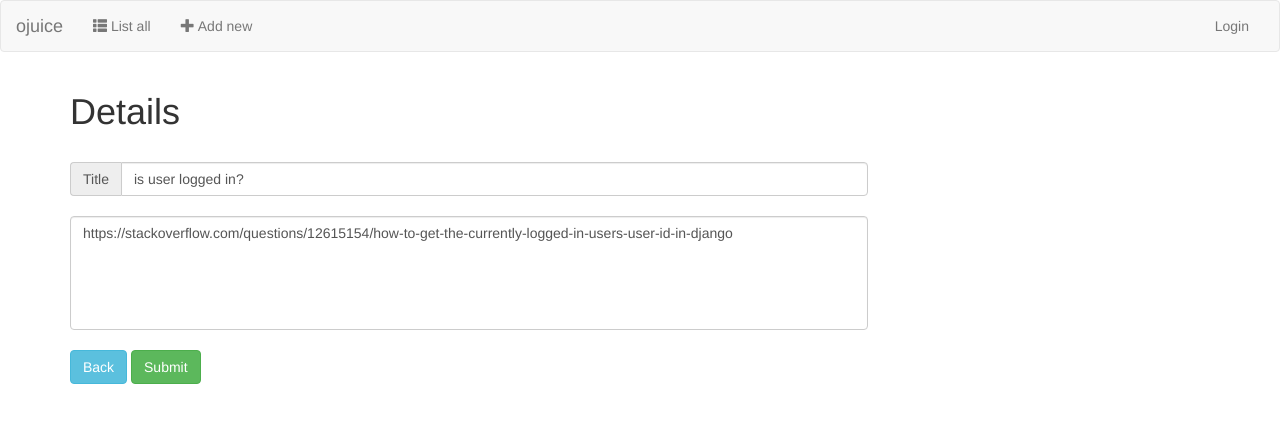
After one commit to paulbellmann/ojuice, a Django app: page /blog/detail/25/ in a window 1280 px wide. The commit adds this page. Shown: the top 423 px of the page. Run offline with Django 3.2, Linux system fonts and the light colour scheme; data comes from the database, SQL or seed files in the repository; both versions use the stored data as it was after the commit; some libraries are stand-ins or nearby versions.

Commit message:
+ blog attempt is now a todo list

```diff
--- a/blog/admin.py
+++ b/blog/admin.py
@@ -3,4 +3,7 @@ from __future__ import unicode_literals
 
 from django.contrib import admin
 
+from .models import Todo
+
 # Register your models here.
+admin.site.register(Todo)
--- a/blog/models.py
+++ b/blog/models.py
@@ -1,6 +1,15 @@
 # -*- coding: utf-8 -*-
 from __future__ import unicode_literals
+from datetime import datetime
 
 from django.db import models
 
 # Create your models here.
+
+class Todo(models.Model):
+    title = models.CharField(max_length=30)
+    body = models.CharField(max_length=255)
+    created_at = models.DateTimeField(default=datetime.now, blank=True)
+
+    def __str__(self):
+        return self.title
--- a/blog/static/css/style.css
+++ b/blog/static/css/style.css
@@ -0,0 +1,16 @@
+#left_pencil {
+    padding-right: 5px;
+    text-decoration: none;
+}
+
+.list-group, .insert_form, .messages {
+    max-width: 70%;
+}
+
+#log_in_form{
+    max-width: 30%
+}
+
+textarea {
+    resize: none;
+}
--- /dev/null
+++ b/blog/static/js/init.js
@@ -0,0 +1,3 @@
+$(function() {
+    console.log('ready!');
+});
--- a/blog/templates/base.html
+++ b/blog/templates/base.html
@@ -13,6 +13,7 @@
         <!-- Latest compiled and minified JavaScript -->
         <script src='https://maxcdn.bootstrapcdn.com/bootstrap/3.3.7/js/bootstrap.min.js' integrity='sha384-Tc5IQib027qvyjSMfHjOMaLkfuWVxZxUPnCJA7l2mCWNIpG9mGCD8wGNIcPD7Txa' crossorigin='anonymous'></script>
         <link rel="stylesheet" href="{% static 'css/style.css' %}" />
+        <script src="{% static 'js/init.js' %}"></script>
     </head>
 
     <body>
--- /dev/null
+++ b/blog/templates/detail.html
@@ -0,0 +1,23 @@
+{% extends 'base.html' %}
+
+{% block title %}
+    {{ title }}
+{% endblock title %}
+
+{% block content %}
+<div class="container">
+    <h1>{{ title }}</h1>
+    <br>
+    <form class="insert_form" action="{% url 'modify' details.id %}">
+        <div class="input-group">
+          <span class="input-group-addon" id="basic-addon1">Title</span>
+          <input name="title" type="text" class="form-control" placeholder="Homework" aria-describedby="basic-addon1" value="{{details.title}}">
+        </div>
+        <br>
+        <textarea name="body" rows="5" class="form-control" placeholder="Page 1337" aria-describedby="basic-addon1">{{details.body}}</textarea>
+        <br>
+        <a href="{% url 'index' %}" class="btn btn-info" role="button">Back</a>
+        <button type="submit" class="btn btn-success">Submit</button>
+    </form>
+</div>
+{% endblock content %}
--- a/blog/templates/partials/header.html
+++ b/blog/templates/partials/header.html
@@ -8,26 +8,38 @@
             <span class="icon-bar"></span>
             <span class="icon-bar"></span>
           </button>
-          <a class="navbar-brand" href="#">Brand</a>
+          <a class="navbar-brand" href="#">ojuice</a>
         </div>
 
     <!-- Collect the nav links, forms, and other content for toggling -->
         <div class="collapse navbar-collapse" id="bs-example-navbar-collapse-1">
           <ul class="nav navbar-nav">
-            <li><a href="{% url 'index' %}">Index</a></li>
-            <li><a href="{% url 'test' %}">Test</a></li>
+            <li>
+              <a href="{% url 'index' %}">
+                <span class="glyphicon glyphicon-th-list " aria-hidden="true"></span> List all
+              </a>
+            </li>
+            <li>
+              <a href="{% url 'new' %}">
+                <span class="glyphicon glyphicon-plus" aria-hidden="true"></span> Add new
+              </a>
+            </li>
+          </ul>
+          <ul class="nav navbar-nav navbar-right">
+            {% if not user.is_authenticated %}
+              <li><a href="{% url 'login' %}">Login</a></li>
+            {% else %}
               <li class="dropdown">
-              <a href="#" class="dropdown-toggle" data-toggle="dropdown" role="button" aria-haspopup="true" aria-expanded="false">Dropdown <span class="caret"></span></a>
+                <a href="#" class="dropdown-toggle" data-toggle="dropdown" role="button" aria-haspopup="true" aria-expanded="false">{{user}} <span class="caret"></span></a>
                 <ul class="dropdown-menu">
                   <li><a href="#">Action</a></li>
                   <li><a href="#">Another action</a></li>
                   <li><a href="#">Something else here</a></li>
                   <li role="separator" class="divider"></li>
-                <li><a href="#">Separated link</a></li>
-                <li role="separator" class="divider"></li>
-                <li><a href="#">One more separated link</a></li>
+                  <li><a href="{% url 'logout' %}">Log out</a></li>
                 </ul>
               </li>
+            {% endif %}
           </ul>
         </div><!-- /.navbar-collapse -->
       </div><!-- /.container-fluid -->
--- a/blog/urls.py
+++ b/blog/urls.py
@@ -5,4 +5,12 @@ from . import views
 urlpatterns = [
     url(r'^$', views.blogIndex, name='index'),
     url(r'^test/', views.blogHund, name='test'),
+    url(r'^new/', views.new, name='new'),
+    url(r'^create/', views.create_todo, name='create'),
+    url(r'^detail/(?P<todo_id>\d+)/$', views.details, name='detail'),
+    url(r'^delete/(?P<todo_id>\d+)/$', views.del_todo, name='delete'),
+    url(r'^modify/(?P<todo_id>\d+)/$', views.modify_todo, name='modify'),
+    url(r'^login/', views.log_in, name='login'),
+    url(r'^logon/', views.log_on, name='logon'),
+    url(r'^logout/', views.log_out, name='logout'),
 ]
--- a/blog/views.py
+++ b/blog/views.py
@@ -1,11 +1,81 @@
 # -*- coding: utf-8 -*-
 from __future__ import unicode_literals
 
-from django.shortcuts import render
+from django.shortcuts import render, redirect
+from django.contrib.auth import authenticate, login, logout
+from django.contrib import messages
+
+from .models import Todo
 
 # Create your views here.
 def blogIndex(request):
-    return render(request, 'index.html', {'title': 'Index', 'discription': 'index yo'})
+    todos = Todo.objects.all()
+    context = {
+        'title': 'ToDos',
+        'todos': todos
+    }
+    print request.session.session_key
+    current_user = request.user
+    print current_user.id
+    return render(request, 'index.html', context)
 
 def blogHund(request):
     return render(request, 'index.html', {'title': 'Test', 'discription': 'dies ist ein test'})
+
+def details(request, todo_id):
+    details = Todo.objects.get(pk=todo_id)
+    context = {
+        'title': 'Details',
+        'discription': 'genauere hinweise',
+        'details': details
+    }
+
+    return render(request, 'detail.html', context)
+
+def new(request):
+    context = {
+        'title': 'Add new'
+    }
+    return render(request, 'new.html', context)
+
+def create_todo(request):
+    todo = Todo()
+    todo.title = request.GET['title']
+    todo.body = request.GET['body']
+    if todo.title and todo.body:
+        todo.save()
+    return redirect('index')
+
+def del_todo(request, todo_id):
+    todo = Todo.objects.get(pk=todo_id)
+    todo.delete()
+    return redirect('index')
+
+def modify_todo(request, todo_id):
+    todo = Todo.objects.get(pk=todo_id)
+    todo.title = request.GET['title']
+    todo.body = request.GET['body']
+    todo.save()
+    return redirect('index')
+
+def log_in(request):
+    context = {
+        'title': 'Log In'
+    }
+    return render(request, 'login.html', context)
+
+def log_on(request):
+    username = request.POST['username']
+    password = request.POST['password']
+    user = authenticate(request, username=username, password=password)
+    if user is not None:
+        login(request, user)
+        messages.add_message(request, messages.SUCCESS, "Successfully logged in.")
+        return redirect('index')
+    else:
+        messages.add_message(request, messages.WARNING, "Wrong Password or Username!")
+        return redirect('index')
+
+def log_out(request):
+    logout(request)
+    return redirect('index')
--- a/mysite/urls.py
+++ b/mysite/urls.py
@@ -17,6 +17,7 @@ from django.conf.urls import url, include
 from django.contrib import admin
 
 urlpatterns = [
+    url(r'^$', include('blog.urls')),
     url(r'^blog/', include('blog.urls')),
     url(r'^admin/', admin.site.urls),
 ]
```
Also changed, not shown: blog/templates/index.html (+28 -0 lines), blog/templates/login.html (added, +34 -0 lines), blog/templates/new.html (added, +22 -0 lines), blog/migrations/0001_initial.py (added), blog/migrations/0002_todo_created_at.py (added), db.sqlite3, 1 other file. Lines whose indentation alone changed are shown as unchanged.
